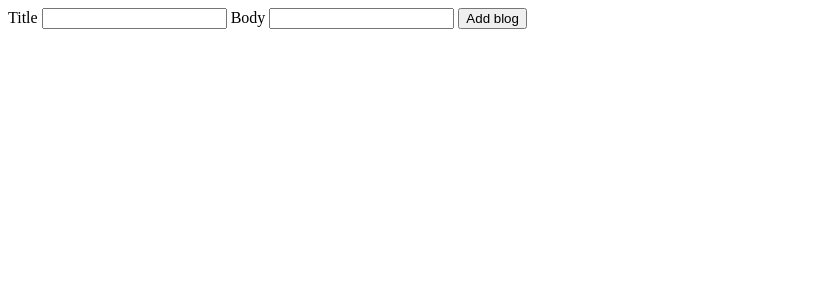
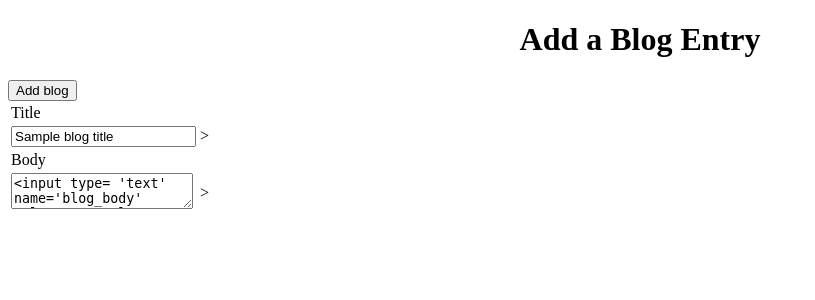
Before and after one commit to schleprock106/blogz, a Flask app: template templates/new_post.html in a window 1280 px wide. Shown: the top 300 px of the page, without its empty margins (0-815 px from the left). Run offline with Flask 2, Linux system fonts and the light colour scheme; the template is opened without the code that fills it: most values are stand-ins (such as "Sample title", 1, 10 or a date in 2020).

Commit message:
changes to code

```diff
--- a/main.py
+++ b/main.py
@@ -3,41 +3,74 @@ from flask_sqlalchemy import SQLAlchemy
 
 app = Flask(__name__)
 app.config['DEBUG'] = True
-# app.config['SQLALCHEMY_DATABASE_URI'] = 'mysql+pymysql://build-a-blog:buildablog@localhost:8889/build-a-blog'
-# app.config['SQLALCHEMY_ECHO'] = True
-# db = SQLAlchemy(app)
-# app.secret_key = 'y337kGcys&zP3B'
-
-blogs = []
-
-# class Blog(db.Model):
-
-#     id = db.Column(db.Integer, primary_key=True)
-#     title = db.Column(db.String(120))
-#     body = db.Column(db.String(300))
-
-#     def __init__(self, title, body):
-#         self.title = title
-#         self.body = body
+app.config['SQLALCHEMY_DATABASE_URI'] = 'mysql+pymysql://build-a-blog:buildablog@localhost:8889/build-a-blog'
+app.config['SQLALCHEMY_ECHO'] = True
+db = SQLAlchemy(app)
+app.secret_key = 'y337kGcys&zP3B'
 
 
-@app.route('/blog')
+
+class Blog(db.Model):
+
+    id = db.Column(db.Integer, primary_key=True)
+    title = db.Column(db.String(120))
+    body = db.Column(db.String(300))
+
+    def __init__(self, title, body):
+        self.title = blog_title
+        self.body = blog_body
+
+
+@app.route('/', methods = ['POST','GET'])
 def display_blogs():
 
-    return render_template('blogs.html', title="Build-a Blog", blogs=blogs)
+    blogs = Blog.query.all()
+
+    return render_template('blogs.html', title="Build-a Blog", blogs = blogs)
 
 
 
 @app.route('/newpost', methods=['POST', 'GET'])
 def new_post():
 
-    if request.method == 'POST':
-        blog_title = request.form['blog_title']
-        blogs.append(blog_title)
-        return redirect('/blog')
-
-    return render_template('new_post.html')
+    blog_title = ''
+    blog_body = ''
 
 
 
-app.run()
+    title_error = ''
+    body_error = ''
+
+    if request.method == 'POST':
+
+        title = request.form['blog_title']
+        body = request.form['blog_body']
+
+        if blog_title == '':
+            title_error = "Please enter Blog Title"
+
+        if blog_body == '':
+            body_error = "Please enter text for blog"
+
+        if title_error and body_error:
+            return render_template('new_post.html', title_error = title_error, body_error = body_error)
+        elif title_error  and not body_error:
+            return render_template('new_post.html', blog_body, title_error = title_error)
+        elif body_error  and not title_error:
+            return render_template('new_post.html', blog_title, body_error = body_error)
+
+
+
+    else:
+        new_blog = Blog(blog_title, blog_body)
+        db.session.add(new_blog)
+        db.session.commit()
+
+        return redirect ('/')
+
+    if request.method == 'GET':
+        return render_template ('new.post.html')
+
+
+if __name__ == "__main__":
+    app.run()
--- /dev/null
+++ b/templates/individual.html
@@ -0,0 +1 @@
+{% extends "base.html" %}
--- a/templates/new_post.html
+++ b/templates/new_post.html
@@ -1,17 +1,28 @@
 {% extends "base.html" %}
 
 {% block content %}
-<form method= 'post'>
-    <label>
-        Title
-        <input type="text" name='blog_title' />
-    </label>
-    <label>
-        Body
-        <input type="text" name='blog_body' />
-    </label>
 
+<center><h1>Add a Blog Entry</h1></center>
+<form action="/newpost" method= 'post'>
+    <table>
+
+    <tr>
+        <td><label for = 'blog_title'>Title</label></td>
+    </tr>
+
+    <tr>
+        <td><input type="text" name='blog_title' value = '{{blog_title}}' /></td>
+        <td>><span>{{title_error}}</span></td>
+    </tr>
+
+    <tr>
+        <td><label for = 'blog_body'>Body</label></td>
+    </tr>
+    <tr>
+        <td><textarea><input type= 'text' name='blog_body' value = '{{blog_body}}'/></textarea></td>
+        <td><span>{{body_error}}</span</td>>
+    </tr>
     <input type="submit" value='Add blog' />
 </form>
-
+</table>
 {% endblock %}
```
Also changed, not shown: templates/blogs.html (+5 -4 lines).
